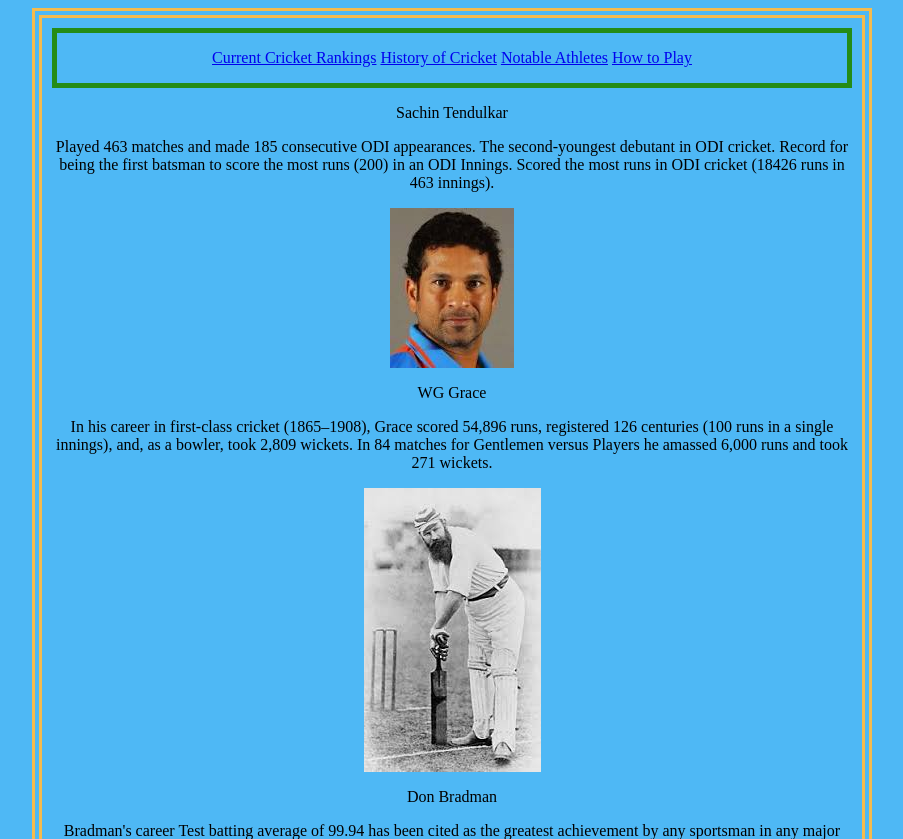
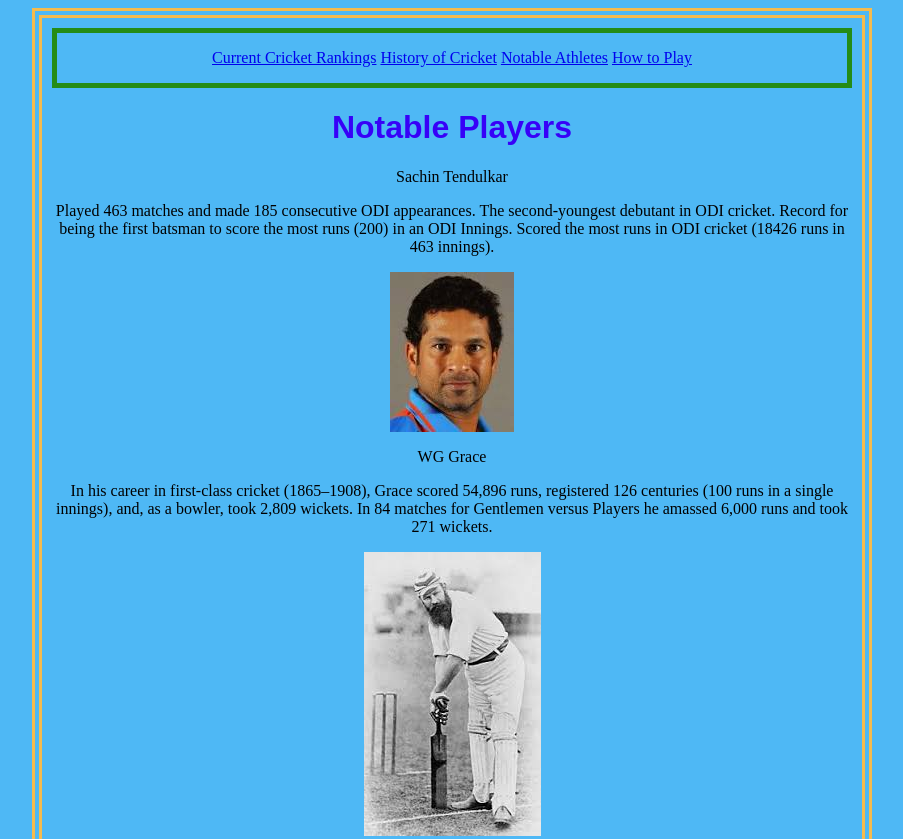
Before and after one commit to mbhat0457/mbhat0457.github.io, a plain HTML site: page notableAthletes.html in a window 1280 px wide. Shown: the top 839 px of the page, without its empty margins (188-1091 px from the left). Drawn offline with Linux system fonts and the light colour scheme.

Commit message:
Update notableAthletes.html

```diff
--- a/notableAthletes.html
+++ b/notableAthletes.html
@@ -10,6 +10,7 @@
 </head>
 
 <body>
+    <h1>Notable Players</h1>
 <p>Sachin Tendulkar</p>
 <p>Played 463 matches and made 185 consecutive ODI appearances.
     The second-youngest debutant in ODI cricket.
```
